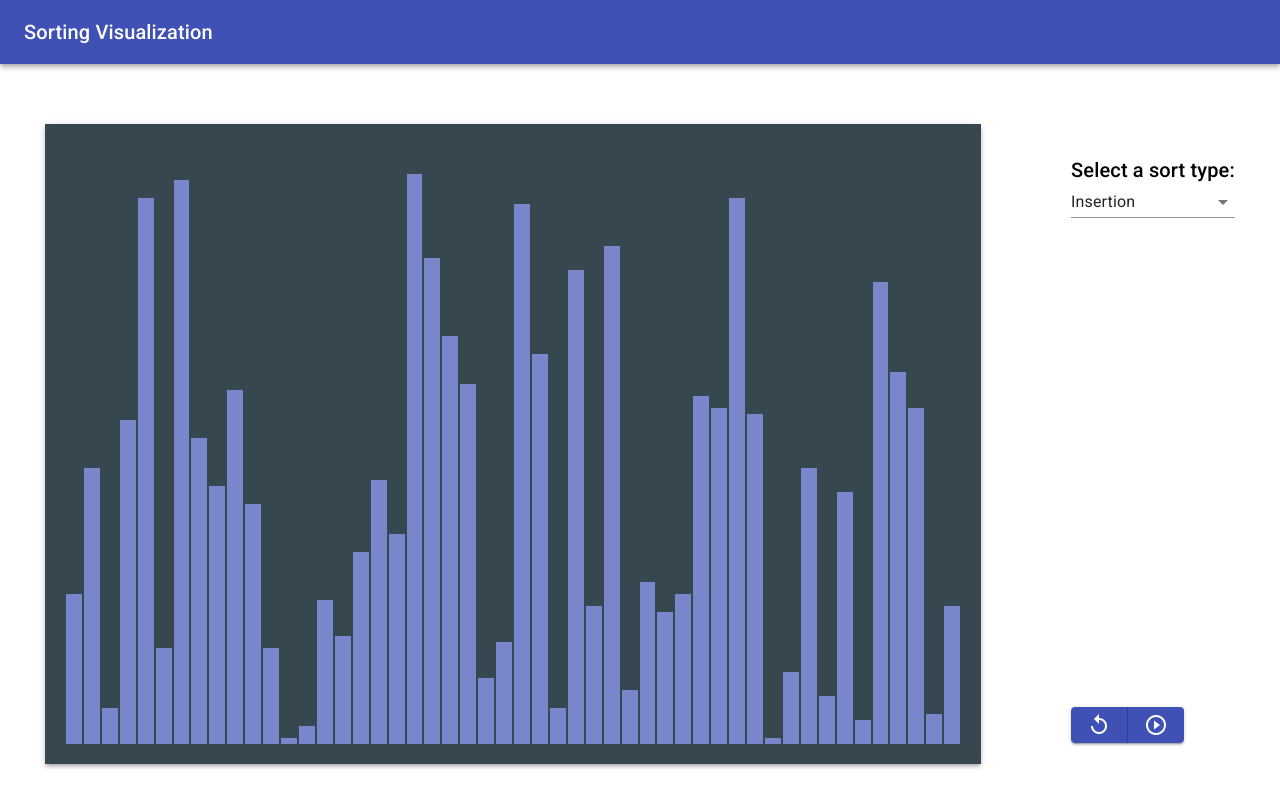
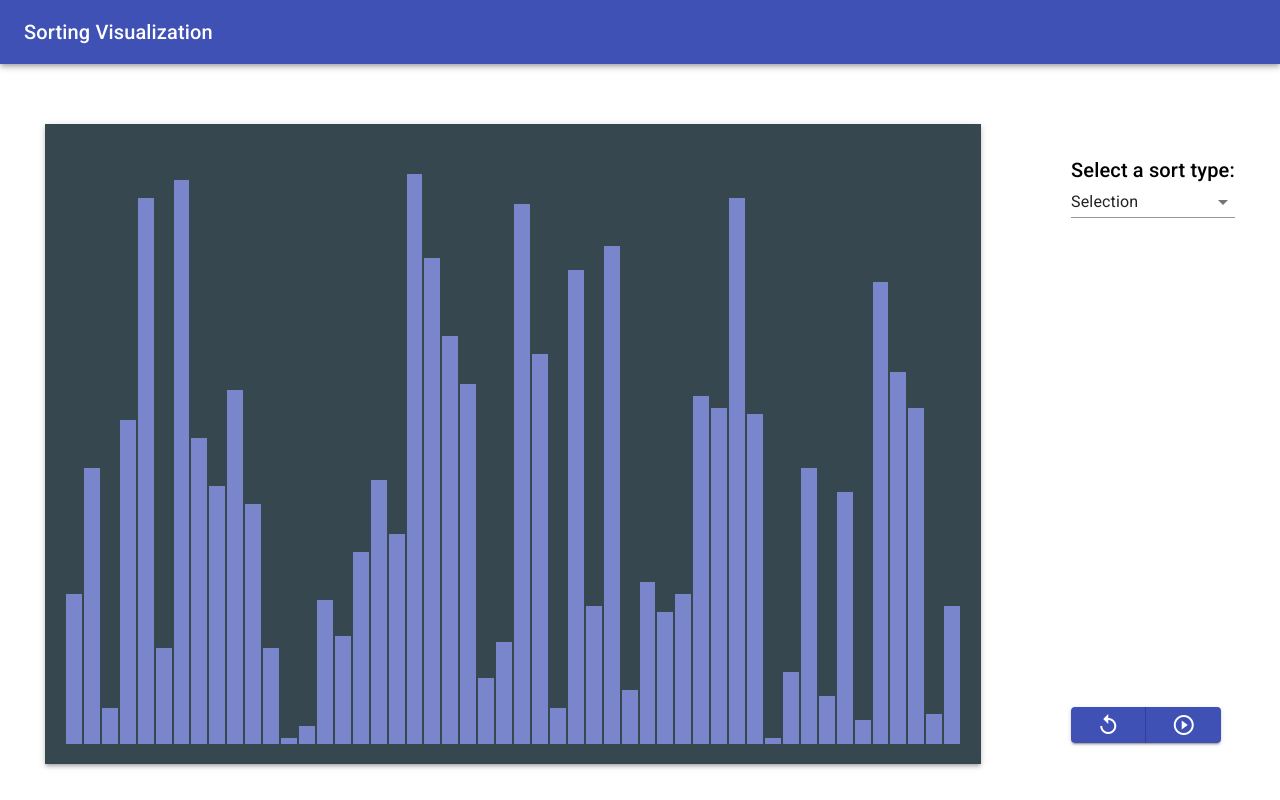
Before and after one commit to Jen304/sorting-visual, a React (Create React App) app: page / in a window 1280 px wide. Built offline with nearby package versions, Linux system fonts and the light colour scheme.

Commit message:
refactor form

```diff
--- /dev/null
+++ b/src/algorithms/index.js
@@ -0,0 +1,6 @@
+import selectionSort from './selectionSort'
+
+export default {
+    'Selection': selectionSort,
+    'Insertion': selectionSort
+}
--- /dev/null
+++ b/src/algorithms/selectionSort.js
@@ -0,0 +1,30 @@
+// const selectionSort = ({ numList, setNumList, setCurrentIndex }) => {
+//   const n = numList.length
+
+//   for (let i = 0; i < n; i += 1) {
+//     // Finding the smallest number in the subarray
+//     let min = i
+//     // pause after a certain time
+//     setTimeout(() => {
+//       for (let j = i + 1; j < n; j += 1) {
+//         setCurrentIndex(j)
+//         if (numList[j] < numList[min]) {
+//           min = j
+//         }
+//       }
+//     }, 300)
+//     if (min !== i) {
+//       const newNumList = [...numList]
+//       // Swapping the elements
+//       const tmp = newNumList[i]
+//       newNumList[i] = newNumList[min]
+//       newNumList[min] = tmp
+//       setNumList(newNumList)
+//     }
+//   }
+// }
+
+const selectionSort = () => {
+  console.log("selectionSort");
+};
+export default selectionSort;
--- a/src/components/BarList.js
+++ b/src/components/BarList.js
@@ -1,37 +1,39 @@
-import React, { useEffect, useState } from 'react'
-import { makeStyles } from '@material-ui/core/styles'
-import { Box } from '@material-ui/core'
+import React, { useEffect, useState } from "react";
+import { makeStyles } from "@material-ui/core/styles";
+import { Box } from "@material-ui/core";
 
 const useStyles = makeStyles(() => ({
   barContainer: {
-    height: '75vh',
-    width: '70vw',
+    height: "75vh",
+    width: "70vw",
     padding: 20,
     marginRight: 40,
-    backgroundColor: '#37474f',
+    backgroundColor: "#37474f",
   },
   bar: {
-    width: '2%',
-    margin: '0 1px',
+    width: "2%",
+    margin: "0 1px",
   },
-}))
+}));
 
-const BarList = () => {
-  const [numList, setNumList] = useState([])
+const BarList = (props) => {
+  const [numList, setNumList] = useState([]);
 
-  const classes = useStyles()
+  const classes = useStyles();
 
   const resetNumList = () => {
-    const MAX_LENGTH = 50
-    const newNumList = []
+    const MAX_LENGTH = 50;
+    const newNumList = [];
     for (let i = 0; i < MAX_LENGTH; i += 1) {
-      newNumList.push(Math.floor(Math.random() * 100 + 1))
+      newNumList.push(Math.floor(Math.random() * 100 + 1));
     }
-    setNumList(newNumList)
-  }
+    setNumList(newNumList);
+  };
+
   useEffect(() => {
-    resetNumList()
-  }, [])
+    console.log(props);
+    resetNumList();
+  }, []);
 
   return (
     <Box
@@ -42,9 +44,9 @@ const BarList = () => {
       alignItems="flex-end"
       className={classes.barContainer}
     >
-      {numList.map((num) => (
+      {numList.map((num, index) => (
         <Box
-          key={num}
+          key={index}
           style={{ height: `${num}%` }}
           className={classes.bar}
           component="div"
@@ -52,7 +54,7 @@ const BarList = () => {
         ></Box>
       ))}
     </Box>
-  )
-}
+  );
+};
 
-export default BarList
+export default BarList;
--- a/src/components/DisplayTools.js
+++ b/src/components/DisplayTools.js
@@ -1,21 +1,21 @@
-import React from 'react'
-import { makeStyles } from '@material-ui/core/styles'
-import { ButtonGroup, Button, Icon } from '@material-ui/core'
+import React from "react";
+import { makeStyles } from "@material-ui/core/styles";
+import { ButtonGroup, Button, Icon } from "@material-ui/core";
 
 const useStyles = makeStyles(() => ({
   buttonGroupContainer: {
-    minWidth: 100,
-    margin: 'auto',
-    position: 'absolute',
+    minWidth: 150,
+    margin: "auto",
+    position: "absolute",
     bottom: 0,
   },
   buttonGroup: {
-    margin: '5px auto',
+    margin: "5px auto",
   },
-}))
+}));
 
 const DisplayTools = () => {
-  const classes = useStyles()
+  const classes = useStyles();
   return (
     <div className={classes.buttonGroupContainer}>
       <ButtonGroup
@@ -33,7 +33,7 @@ const DisplayTools = () => {
         </Button>
       </ButtonGroup>
     </div>
-  )
-}
+  );
+};
 
-export default DisplayTools
+export default DisplayTools;
--- a/src/components/SortDisplay.js
+++ b/src/components/SortDisplay.js
@@ -1,30 +1,40 @@
-import React from 'react'
-import { makeStyles } from '@material-ui/core/styles'
-import { Box } from '@material-ui/core'
-import SortForm from './SortForm'
-import BarList from './BarList'
-import DisplayTools from './DisplayTools'
+import React, { useState } from "react";
+import { makeStyles } from "@material-ui/core/styles";
+import { Box } from "@material-ui/core";
+import SortForm from "./SortForm";
+import BarList from "./BarList";
+import DisplayTools from "./DisplayTools";
+
+// Import sorting algo
+import sortAlgoList from "../algorithms/";
 
 const useStyles = makeStyles({
   sortDisplay: {
-    width: '100vw',
-    margin: 'auto',
+    width: "100vw",
+    margin: "auto",
     marginTop: 60,
-    position: 'relative',
+    position: "relative",
   },
   sortTool: {
-    height: '78vh',
-    position: 'relative',
+    height: "78vh",
+    position: "relative",
     marginLeft: 50,
   },
-})
+});
 
 const SortDisplay = () => {
-  const handleSortChange = (sortType) => {
-    console.log(sortType)
-  }
 
-  const classes = useStyles()
+  const sortList = Object.keys(sortAlgoList);
+
+  console.log(sortList);
+  const [selectedSort, setSelectedSort] = useState(sortList[0]);
+  const [isSorting, setIsSorting] = useState(false);
+
+  const handleSortChange = (e) => {
+    setSelectedSort(e.target.value);
+  };
+
+  const classes = useStyles();
   return (
     <Box
       display="flex"
@@ -37,11 +47,11 @@ const SortDisplay = () => {
         <BarList />
       </Box>
       <Box className={classes.sortTool}>
-        <SortForm handleSortChange={handleSortChange} flexGrow={1} />
-        <DisplayTools />
+        <SortForm handleSortChange={handleSortChange} selectedSort={selectedSort} sortList={sortList} />
+        <DisplayTools isSorting={isSorting} sortList={sortList} />
       </Box>
     </Box>
-  )
-}
+  );
+};
 
-export default SortDisplay
+export default SortDisplay;
--- a/src/components/SortForm.js
+++ b/src/components/SortForm.js
@@ -1,27 +1,22 @@
-import React, { useState } from 'react'
-import { FormControl, Select, MenuItem, Typography } from '@material-ui/core'
-import { makeStyles } from '@material-ui/core/styles'
+import React, { useState } from "react";
+import { FormControl, Select, MenuItem, Typography } from "@material-ui/core";
+import { makeStyles } from "@material-ui/core/styles";
 
 const useStyles = makeStyles((theme) => ({
   formContainer: {
-    margin: '30px auto',
+    margin: "30px auto",
     miWwidth: 150,
     marginBottom: 350,
   },
   selectEmpty: {
     marginTop: theme.spacing(2),
   },
-}))
+}));
 
-const SortForm = () => {
-  const sortList = ['Insertion', 'Selection', 'Merge']
+const SortForm = ({ selectedSort, handleSortChange, sortList }) => {
 
-  const [sortType, setSortType] = useState(sortList[0])
-  const classes = useStyles()
+  const classes = useStyles();
 
-  const handleChange = (e) => {
-    setSortType(e.target.value)
-  }
   return (
     <div className={classes.formContainer}>
       <FormControl fullWidth>
@@ -31,8 +26,8 @@ const SortForm = () => {
         <Select
           labelId="demo-simple-select-label"
           id="demo-simple-select"
-          value={sortType}
-          onChange={handleChange}
+          value={selectedSort}
+          onChange={handleSortChange}
         >
           {sortList.map((item) => (
             <MenuItem key={item} value={item}>
@@ -42,7 +37,7 @@ const SortForm = () => {
         </Select>
       </FormControl>
     </div>
-  )
-}
+  );
+};
 
-export default SortForm
+export default SortForm;
```
Also changed, not shown: package.json (+1 -17 lines), src/App.js (+7 -7 lines), src/index.js (+9 -9 lines), src/reportWebVitals.js (+9 -9 lines), src/setupTests.js (+1 -1 lines), .eslintrc.json (deleted), 2 other files (tests, documents, lock files or other folders).
